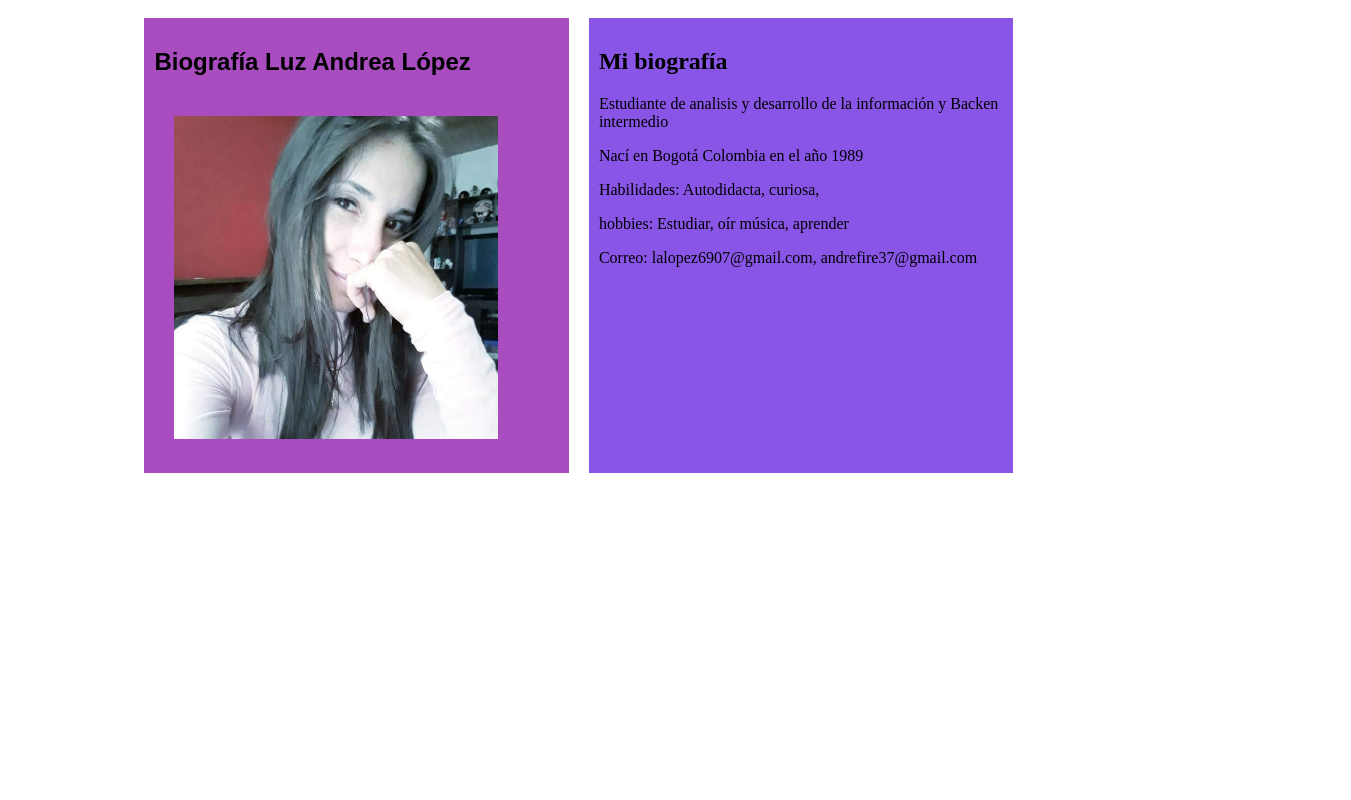
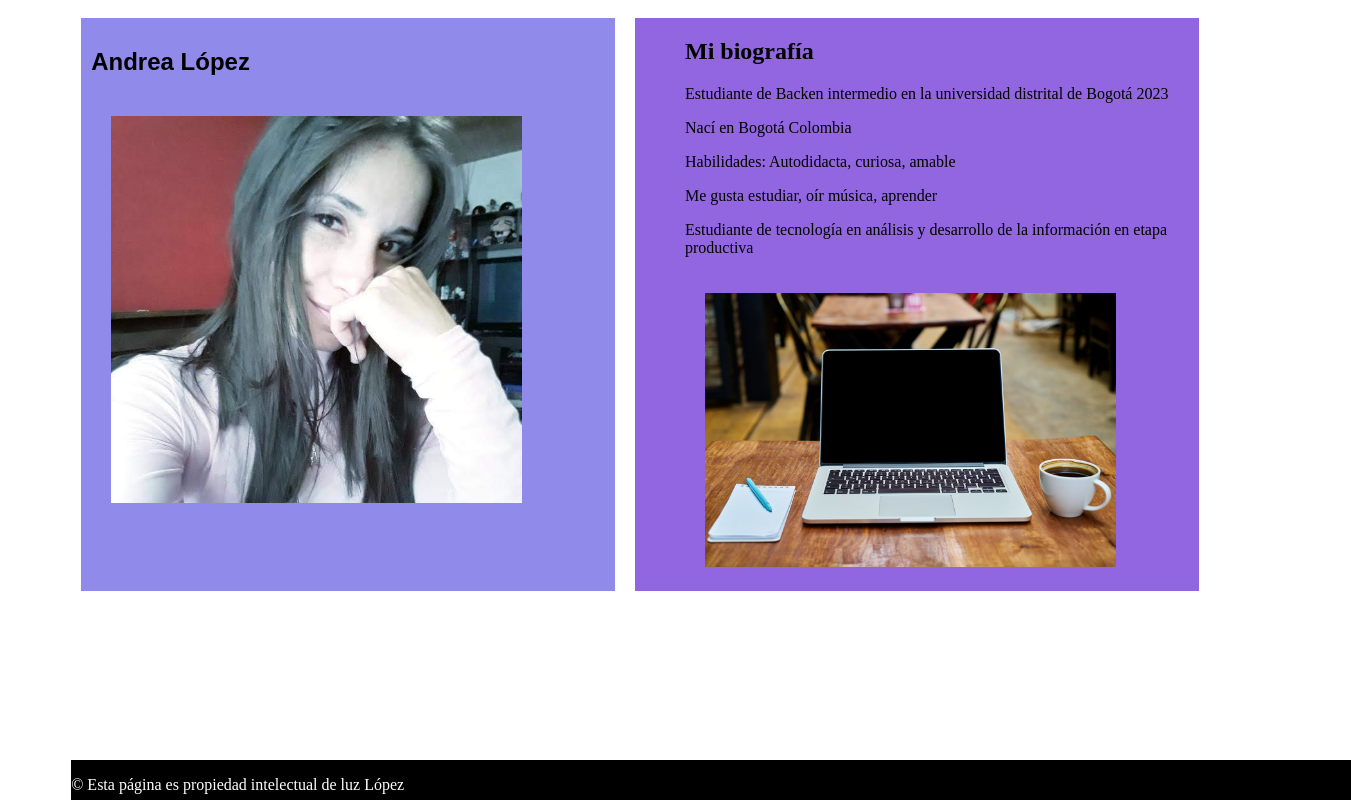
Before and after one commit to Andrealop327/Biografia, a plain HTML site: page index.html in a window 1280 px wide. Shown: the whole page, 1351 px wide, since content can reach past the window. Drawn offline with Linux system fonts and the light colour scheme.

Commit message:
biografía con más cambios

```diff
--- a/index.html
+++ b/index.html
@@ -12,17 +12,23 @@
 <body>
     <div class="contenedor">
       <section class="principal">
-         <h1>Biografía Luz Andrea López</h1>
+         <h1>Andrea López</h1>
          <img src="img/Andre.png" class="rounded" alt="...">
       </section>
-      <section class="lateral">
+      <section class="lateral ">
          <h1>Mi biografía </h1>
-         <p>Estudiante de analisis y desarrollo de la información y Backen intermedio</p>
-         <div><p>Nací en Bogotá Colombia en el año 1989</p></div>
-         <div><p>Habilidades: Autodidacta, curiosa, </p></div>
-         <div><p> hobbies: Estudiar, oír música, aprender</p></div>
-         <div><p>Correo: lalopez6907@gmail.com, andrefire37@gmail.com</p></div>
+         <p>Estudiante de Backen intermedio en la universidad distrital de Bogotá 2023</p>
+         <div><p>Nací en Bogotá Colombia </p></div>
+         <div><p>Habilidades: Autodidacta, curiosa, amable </p></div>
+         <div><p>Me gusta estudiar, oír música, aprender</p></div>
+         <div><p>Estudiante de tecnología en análisis y desarrollo de la información en etapa productiva</p></div>
+         <div><img src="img/coffe.png" alt="estudio"></div>
       </section>
+      <div class="footer">
+          <footer>
+            <p>&copy; Esta página es propiedad intelectual de luz  López</p>
+         </footer>
+      </div>
     </div>
 
    <!-- <script src="https://cdn.jsdelivr.net/npm/bootstrap@5.3.0-alpha1/dist/js/bootstrap.bundle.min.js" integrity="sha384-w76AqPfDkMBDXo30jS1Sgez6pr3x5MlQ1ZAGC+nuZB+EYdgRZgiwxhTBTkF7CXvN" crossorigin="anonymous"></script> -->
--- a/style.css
+++ b/style.css
@@ -2,27 +2,38 @@
 .contenedor {
     display: flex;
     margin: 0  auto;
-    width: 80%;
+    width: 90%;
     border-radius: 2px;
     padding: 3px auto;
+
 }
 .principal{
-    width: 40%;
-    background-color: rgb(169, 76, 192);
+    width: 50%;
+    background-color: rgb(144, 138, 235);
     font-family: Arial, Helvetica, sans-serif;
     margin: 10px;
     padding: 10px;
 }
 .lateral{
-    width: 40%;
-    background-color: #8855e7;
+    width: 50%;
+    background-color: #9166e0;
     margin: 10px;
-    padding: 10px;
+    padding: 10px auto;
+    padding-left: 50px;
 
 }
 img{
     display: inline-flex;
     width: 80%;
+    height: 70%;
     margin: 10px;
     padding: 10px;
 }
+.footer {
+    background-color: black;
+    position: absolute;
+    bottom: 0;
+    width: 100%;
+    height: 40px;
+    color: white;
+}
```
Also changed, not shown: img/coffe.png (added).
